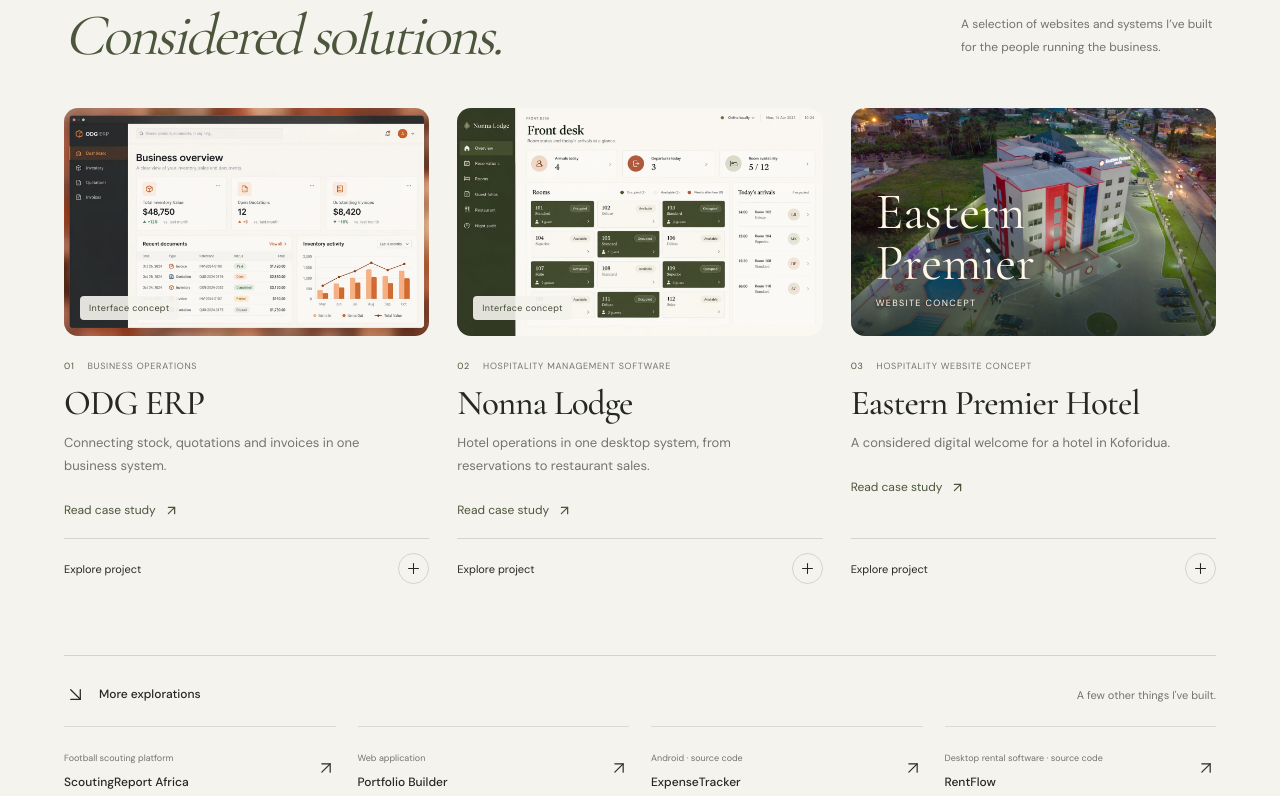
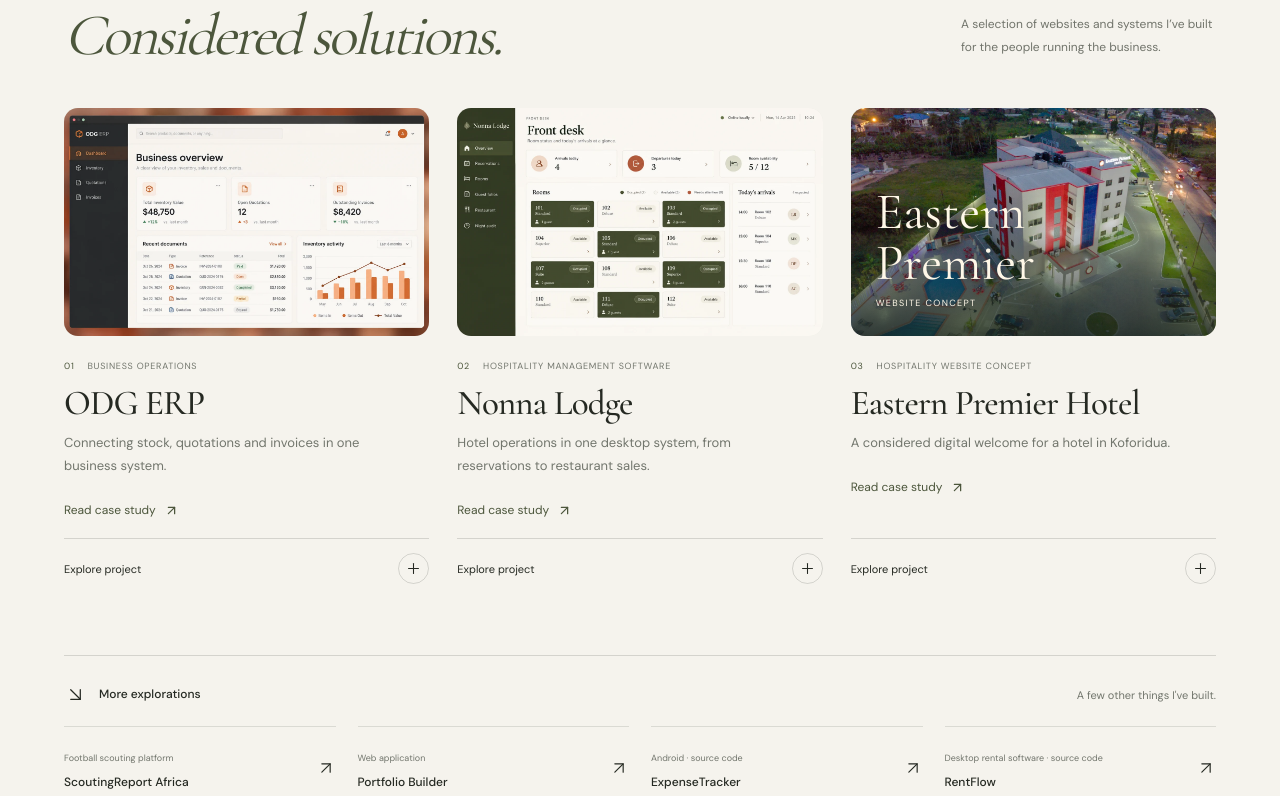
Before and after one commit to Impulse69/Portfolio-V3, a Next.js app: page / in a window 1280 px wide. Shown: the part 1109-1905 px from the top of the page. Built offline with nearby package versions, Linux system fonts and the light colour scheme.

Commit message:
Remove interface concept image badges

```diff
--- a/src/components/WorkGallery.module.css
+++ b/src/components/WorkGallery.module.css
@@ -31,18 +31,6 @@
 .preview:focus-visible {
   outline: 2px solid #4c563c;
   outline-offset: 5px;
-}
-.concept {
-  position: absolute;
-  left: 16px;
-  bottom: 16px;
-  padding: 6px 9px;
-  border-radius: 4px;
-  background: #f5f3ede8;
-  color: #414a34;
-  font-size: 9px;
-  letter-spacing: 0.04em;
-  line-height: 1.4;
 }
 .hotelIdentity {
   position: absolute;
--- a/src/components/WorkGallery.tsx
+++ b/src/components/WorkGallery.tsx
@@ -41,9 +41,7 @@
         className={styles.previewImage}
         quality={85}
       />
-      {preview.concept ? (
-        <span className={styles.concept}>Interface concept</span>
-      ) : (
+      {!preview.concept && (
         <span className={styles.hotelIdentity} aria-hidden="true">
           <span>Eastern Premier</span>
           <small>Website concept</small>
--- a/tasks/lessons.md
+++ b/tasks/lessons.md
@@ -1,4 +1,6 @@
 # Project lessons
+
+- Keep generated-preview context in accessible descriptions and documentation; omit visible "Interface concept" image badges when the user requests their removal.
 
 - When the user identifies Eastern Premier as the replacement for Freden, replace the project throughout cards, case-study routes, visible answers and sitemap. Do not retain Freden based on my preference for an available image.
 
```
Also changed, not shown: 1 other file (tests, documents, lock files or other folders).
